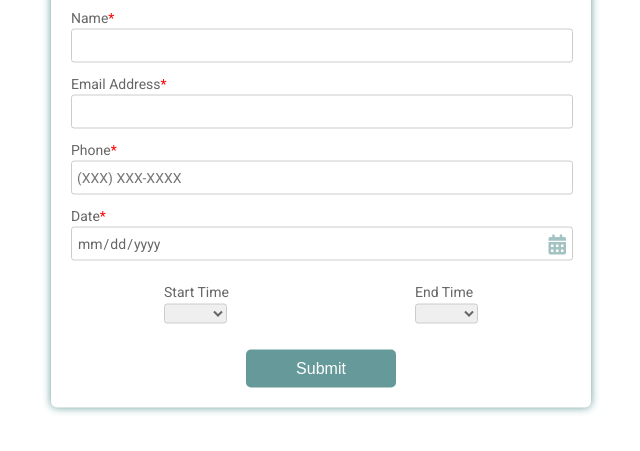
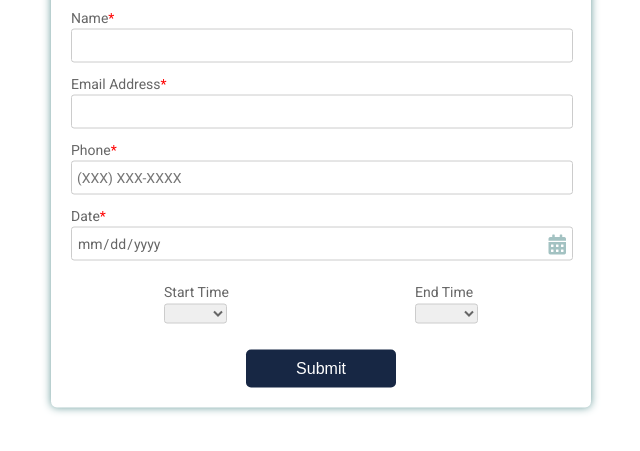
Before and after one commit to Body1616/Body1616-Automated-Basketball-Court-Reservation, a plain HTML site: page register.html in a window 1280 px wide. Shown: the part 291-742 px from the top of the page, without its empty margins (319-959 px from the left). Drawn offline with Linux system fonts and the light colour scheme.

Commit message:
Update register.html

```diff
--- a/register.html
+++ b/register.html
@@ -173,7 +173,7 @@
       padding: 10px;
       border: none;
       border-radius: 5px;
-      background:  #669999;
+      background: #172744 ;
       font-size: 16px;
       color: #fff;
       cursor: pointer;
```
